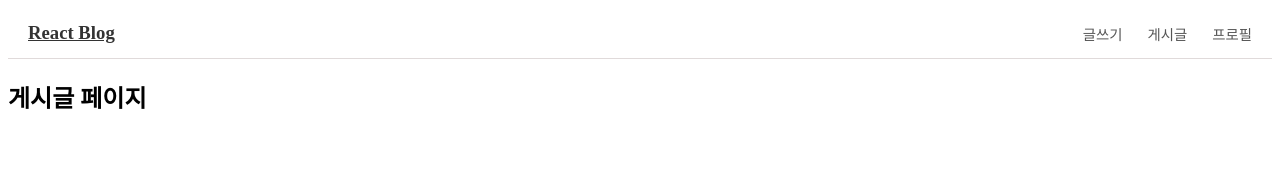
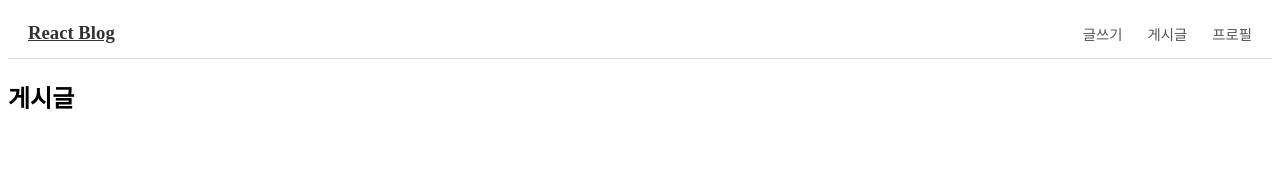
Before and after one commit to ttttta95/Blog, a React (Create React App) app in the folder blog/: page /Posts in a window 1280 px wide. Shown: the top 169 px of the page. Built offline with nearby package versions, Linux system fonts and the light colour scheme.

Commit message:
레전드죠?

```diff
--- a/blog/src/page/Posts.jsx
+++ b/blog/src/page/Posts.jsx
@@ -3,7 +3,7 @@ import React from 'react';
 export default function Posts() {
     return (
         <div>
-            <h2>게시글 페이지</h2>
+            <h2>게시글</h2>
         </div>
     );
 }
--- a/blog/src/page/Profile.jsx
+++ b/blog/src/page/Profile.jsx
@@ -3,7 +3,7 @@ import React from 'react';
 export default function Profile() {
     return (
         <div>
-            <h2>프로필 페이지</h2>
+            <h2>프로필</h2>
         </div>
     );
 }
```
